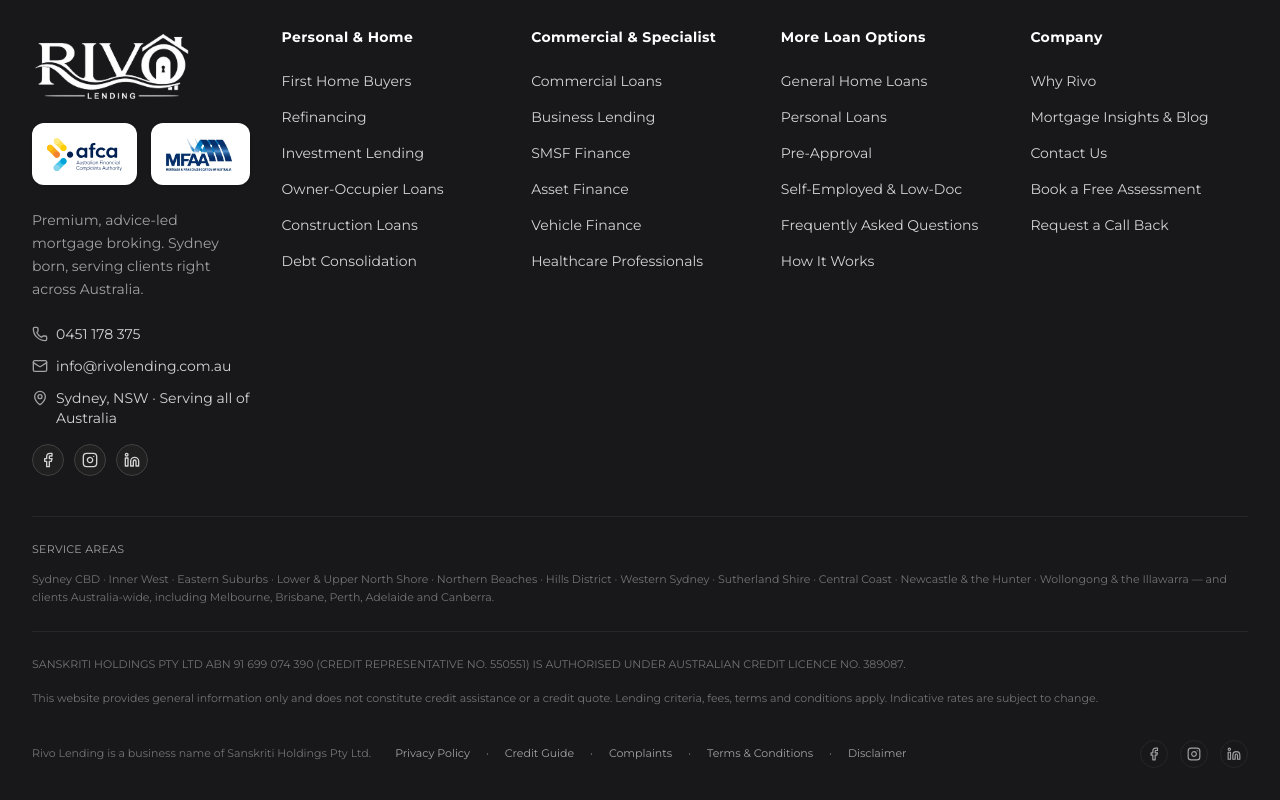
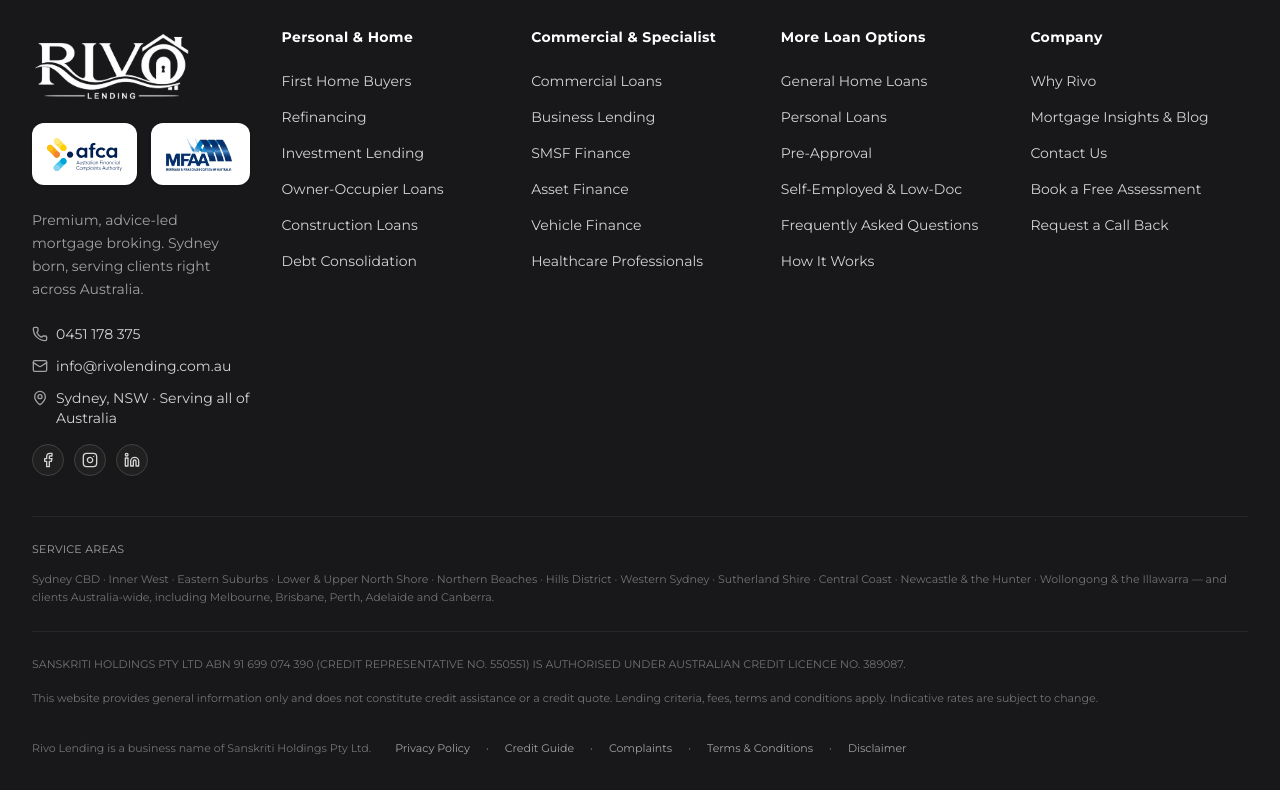
Before and after one commit to kevin272/Rivo-Lending, a Next.js app: page / in a window 1280 px wide. Shown: the part 8019-8819 px from the top of the page. Built offline with nearby package versions, Linux system fonts and the light colour scheme.

Commit message:
social media removal

```diff
--- a/components/Footer.tsx
+++ b/components/Footer.tsx
@@ -188,38 +188,6 @@
                   <Link href="/disclaimer" className="hover:text-white transition-colors">Disclaimer</Link>
                 </div>
               </div>
-              <div className="flex items-center gap-3">
-                <a
-                  href="https://facebook.com"
-                  target="_blank"
-                  rel="noopener noreferrer"
-                  aria-label="Facebook"
-                  title="Facebook"
-                  className="w-7 h-7 rounded-full border border-neutral-800 flex items-center justify-center text-neutral-400 hover:text-white hover:border-neutral-600 transition-colors"
-                >
-                  <Facebook className="w-3.5 h-3.5" />
-                </a>
-                <a
-                  href="https://instagram.com"
-                  target="_blank"
-                  rel="noopener noreferrer"
-                  aria-label="Instagram"
-                  title="Instagram"
-                  className="w-7 h-7 rounded-full border border-neutral-800 flex items-center justify-center text-neutral-400 hover:text-white hover:border-neutral-600 transition-colors"
-                >
-                  <Instagram className="w-3.5 h-3.5" />
-                </a>
-                <a
-                  href="https://linkedin.com"
-                  target="_blank"
-                  rel="noopener noreferrer"
-                  aria-label="LinkedIn"
-                  title="LinkedIn"
-                  className="w-7 h-7 rounded-full border border-neutral-800 flex items-center justify-center text-neutral-400 hover:text-white hover:border-neutral-600 transition-colors"
-                >
-                  <Linkedin className="w-3.5 h-3.5" />
-                </a>
-              </div>
             </div>
           </div>
         </div>
```
